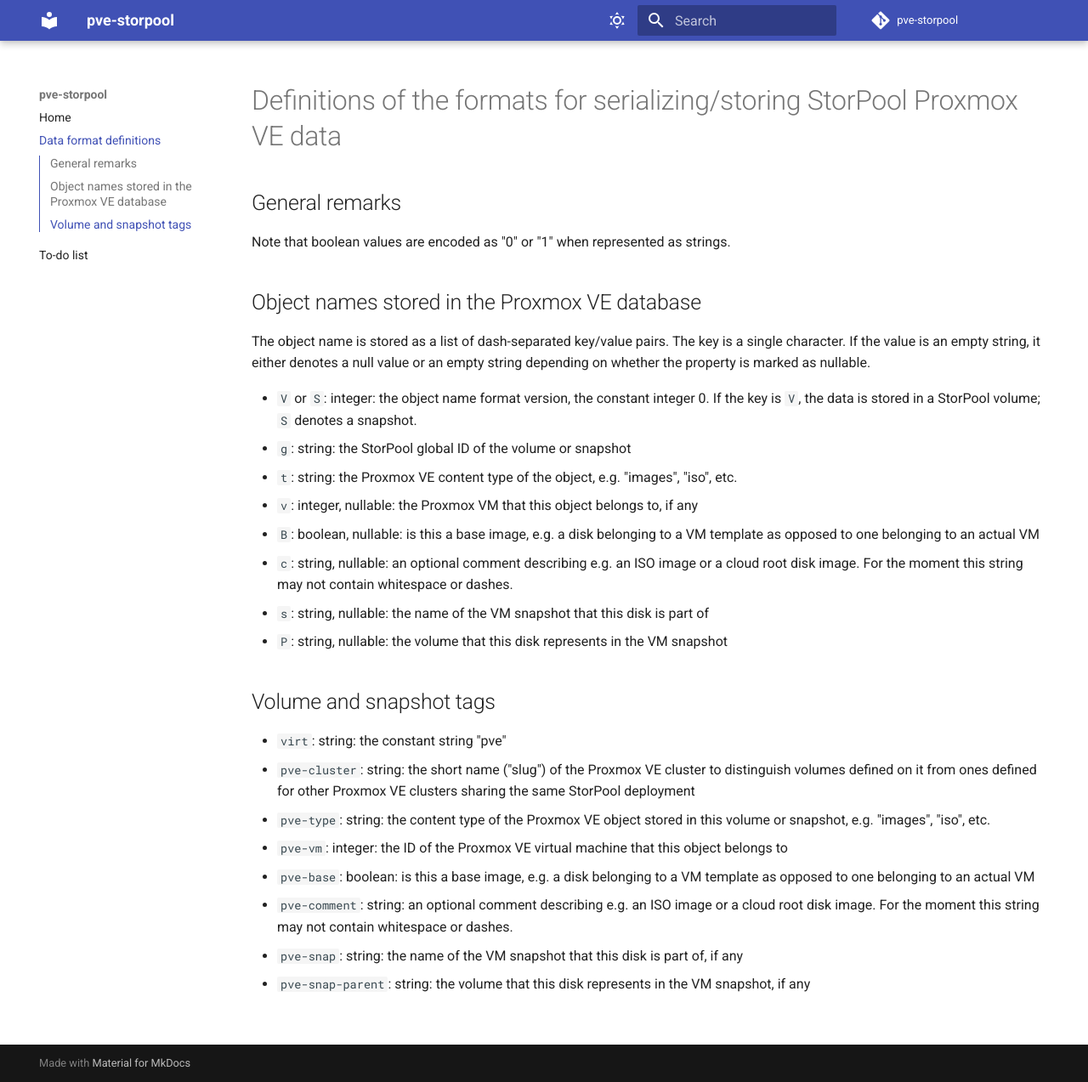
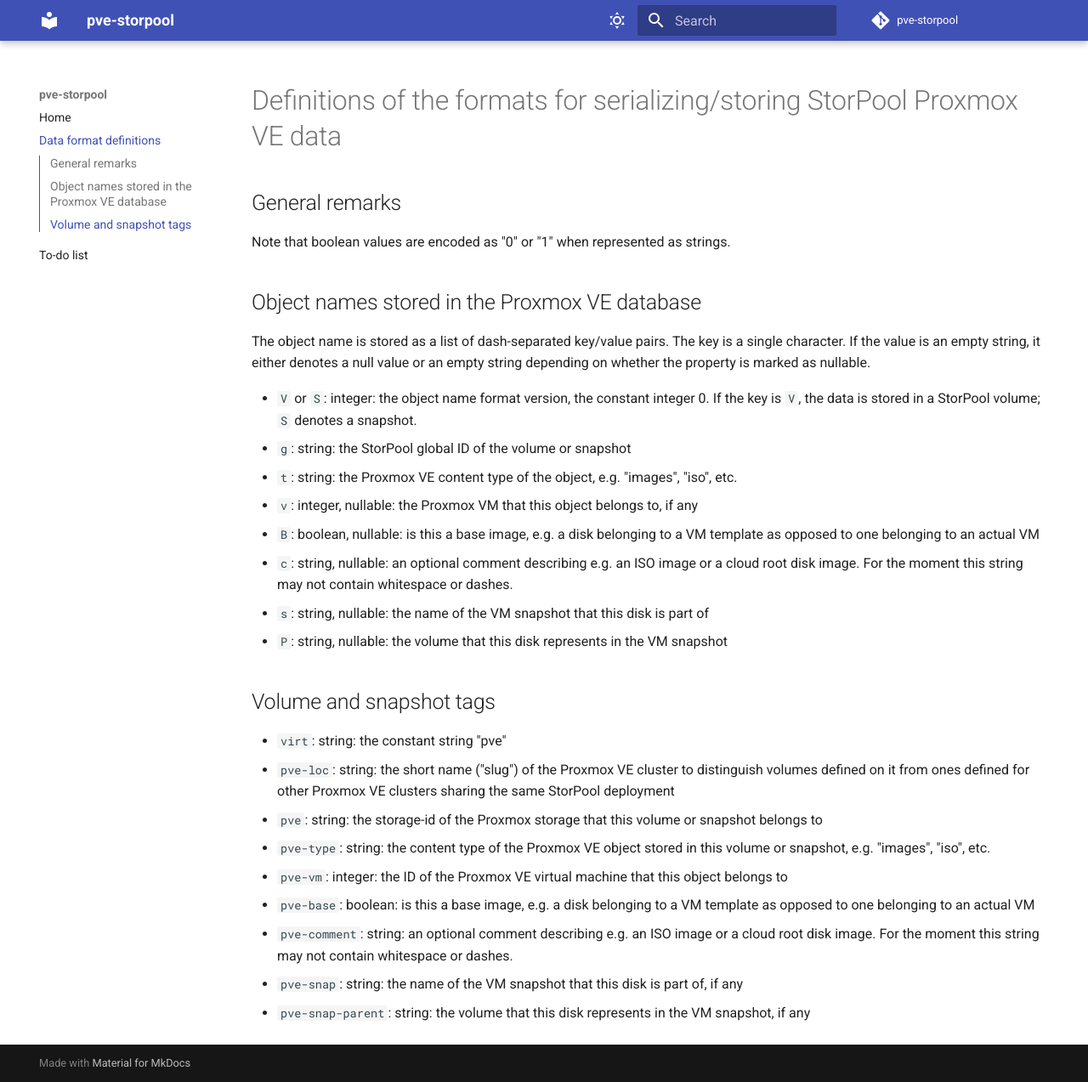
Before and after one commit to storpool/pve-storpool, an MkDocs documentation site: the page built from docs/data.md, in a window 1280 px wide and 1273 px high. Shown: the whole window at 85% size. Built offline with MkDocs 1.6.1 and Material for MkDocs 9.7.7, drawn with Linux system fonts in a browser that asks for light colours; comment, search, counter and statistics services are not loaded.

Commit message:
data-formats: add pve, rename pve-cluster to pve-loc

```diff
--- a/docs/data.md
+++ b/docs/data.md
@@ -32,9 +32,11 @@
 ## Volume and snapshot tags
 
 - `virt`: string: the constant string "pve"
-- `pve-cluster`: string: the short name ("slug") of the Proxmox VE cluster to distinguish
+- `pve-loc`: string: the short name ("slug") of the Proxmox VE cluster to distinguish
    volumes defined on it from ones defined for other Proxmox VE clusters sharing the same
    StorPool deployment
+- `pve`: string: the storage-id of the Proxmox storage that this volume or snapshot
+  belongs to
 - `pve-type`: string: the content type of the Proxmox VE object stored in this volume or
   snapshot, e.g. "images", "iso", etc.
 - `pve-vm`: integer: the ID of the Proxmox VE virtual machine that this object belongs to
```
